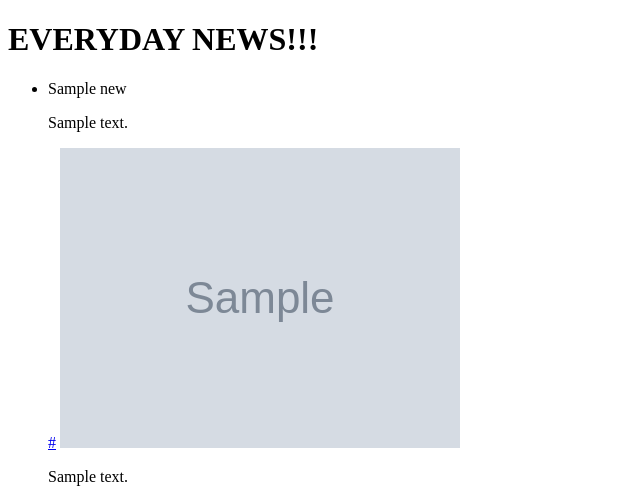
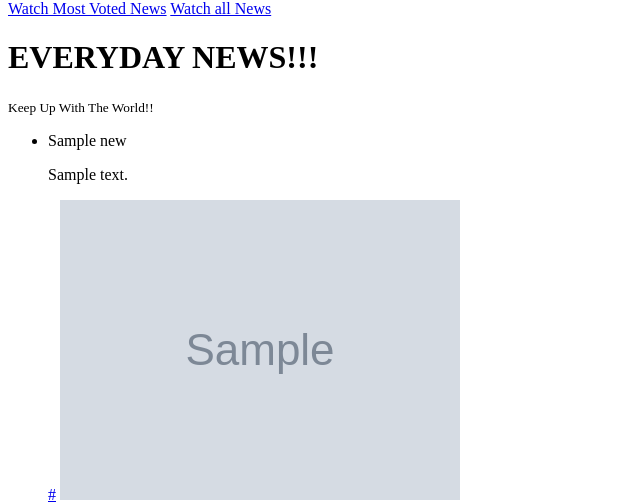
Before and after one commit to swapsmagic83/Everyday-news, a Flask app: page / in a window 1280 px wide. Shown: the part 26-528 px from the top of the page, without its empty margins (0-640 px from the left). Run offline with Flask 3, Linux system fonts and the light colour scheme; tables that the repository leaves empty hold one stand-in row (values such as "Sample post"); grey boxes marked "Sample" are stand-in pictures; parts of the project's set-up code (start-up, migrations or seed data) failed here and were passed over.

Commit message:
adding most voted news functionality

```diff
--- a/app.py
+++ b/app.py
@@ -17,8 +17,18 @@ connect_db(app)
 
 @app.route('/')
 def home_page():
-    news= News.query.all()
-    return render_template('home.html',news=news)
+    is_sorted = request.args.get('sorted')
+    if not is_sorted:
+        is_sorted = False
+    news_list = []
+    if is_sorted:
+        votes = Vote.query.with_entities(Vote.news_id, db.func.count(Vote.news_id)).group_by("news_id").order_by(db.func.count(Vote.news_id).desc()).all()
+        for vote in votes:
+            news = News.query.filter_by(id=vote.news_id).first()
+            news_list.append(news)
+    else:
+        news_list= News.query.all()
+    return render_template('home.html',news=news_list)
 
 @app.route('/sign-up',methods=["GET","POST"])
 def sign_up():
@@ -41,8 +51,19 @@ def show_user(username):
         flash('login first to see your account..')
         return redirect('/login')
     user = User.query.filter_by(username=username).first()
-    news= News.query.all()
-    return render_template('user.html',user=user,news=news)
+    is_sorted = request.args.get('sorted')
+    if not is_sorted:
+        is_sorted = False
+    news_list = []
+    if is_sorted:
+        votes = Vote.query.with_entities(Vote.news_id, db.func.count(Vote.news_id)).group_by("news_id").order_by(db.func.count(Vote.news_id).desc()).all()
+        for vote in votes:
+            news = News.query.filter_by(id=vote.news_id).first()
+            news_list.append(news)
+    else:
+        news_list= News.query.all()
+    # news= News.query.all()
+    return render_template('user.html',user=user,news=news_list)
 
 @app.route('/login',methods=["GET","POST"])
 def log_in():
@@ -61,7 +82,7 @@ def log_in():
 
 @app.route('/logout')
 def logout_user():
-    session.pop('username')
+    del session['username']
     return redirect('/login')
 
 @app.route('/refresh-news')
@@ -98,10 +119,6 @@ def user_favorites(username):
     favorite_news = []
     for favorite in favorites:
         favorite_news.append(favorite.news)
-    # user_votes= user.votes
-    # vote_news=[]
-    # for vote in user_votes:
-    #     vote_news.append(vote.news)
     return render_template('user_favorite.html',favorite_news=favorite_news,user=user)
 
 @app.route('/users/<username>/new-favorite',methods=["POST"])
@@ -125,11 +142,9 @@ def user_vote(username):
     user=User.query.filter_by(username=username).first()
     user_id = user.id
     user_votes=user.votes
-    print(user_votes)
     vote_news=[]
     for vote in user_votes:
         vote_news.append(vote.news_id)
-    # print(all_votes)
     if news_id not in vote_news:
         user_vote=Vote(user_id=user_id,news_id=news_id)
         db.session.add(user_vote)
--- a/models.py
+++ b/models.py
@@ -46,6 +46,7 @@ class News(db.Model):
     publisedAt=db.Column(db.DateTime,nullable=False)
     content=db.Column(db.Text)
     favorite_news =db.relationship('Favorite',backref='news')
+    vote = db.relationship('Vote', backref='news')
 
 
 class Favorite(db.Model):
--- a/templates/home.html
+++ b/templates/home.html
@@ -3,13 +3,19 @@
 <head>
     <meta charset="UTF-8">
     <meta name="viewport" content="width=device-width, initial-scale=1.0">
-    <title>Document</title>
+    <title>EVERYDAY NEWS</title>
 </head>
 <body>
 
     <nav> <a href="/sign-up">SignUp</a>
          <a href="/login">Login</a></nav>
+         <a href="/?sorted=true">Watch Most Voted News</a>
+         <a href="/">Watch all News</a>
+
+         <div>
     <h1> EVERYDAY NEWS!!!</h1>
+    <small>Keep Up With The World!!</small>
+</div>
     <ul>
         {% for a_news in news %}
 
@@ -22,9 +28,6 @@
             <small>By {{a_news.author}} {{a_news.publisedAt}}</small>
             <br>
 
-
-
-
         </li>
         ---------------------------------------------------------------------------------------------
         {% endfor %}
--- a/templates/user.html
+++ b/templates/user.html
@@ -8,7 +8,8 @@
 <body>
     <h1>Welcome {{user.first_name}} {{user.last_name}}: </h1>
     <a href="/users/{{user.username}}/favorites">View Your Favorite</a>
-    <a href="/login">Sign Out</a>
+    <a href="/users/{{user.username}}?sorted=true">Watch Most Voted News</a>
+    <a href="/logout">Sign Out</a>
     <ul>
         {% for a_news in news %}
 
--- a/templates/user_favorite.html
+++ b/templates/user_favorite.html
@@ -9,6 +9,7 @@
     <div>
         <h1>{{user.first_name}} {{user.last_name}}'s Favorite News: </h1>
         <a href="/users/{{user.username}}">GoTo Home Page</a>
+        <a href="/logout">Sign Out</a>
         <ul>
             {% for favorite in favorite_news %}
 
```
Also changed, not shown: templates/base.html (added, +15 -0 lines).
